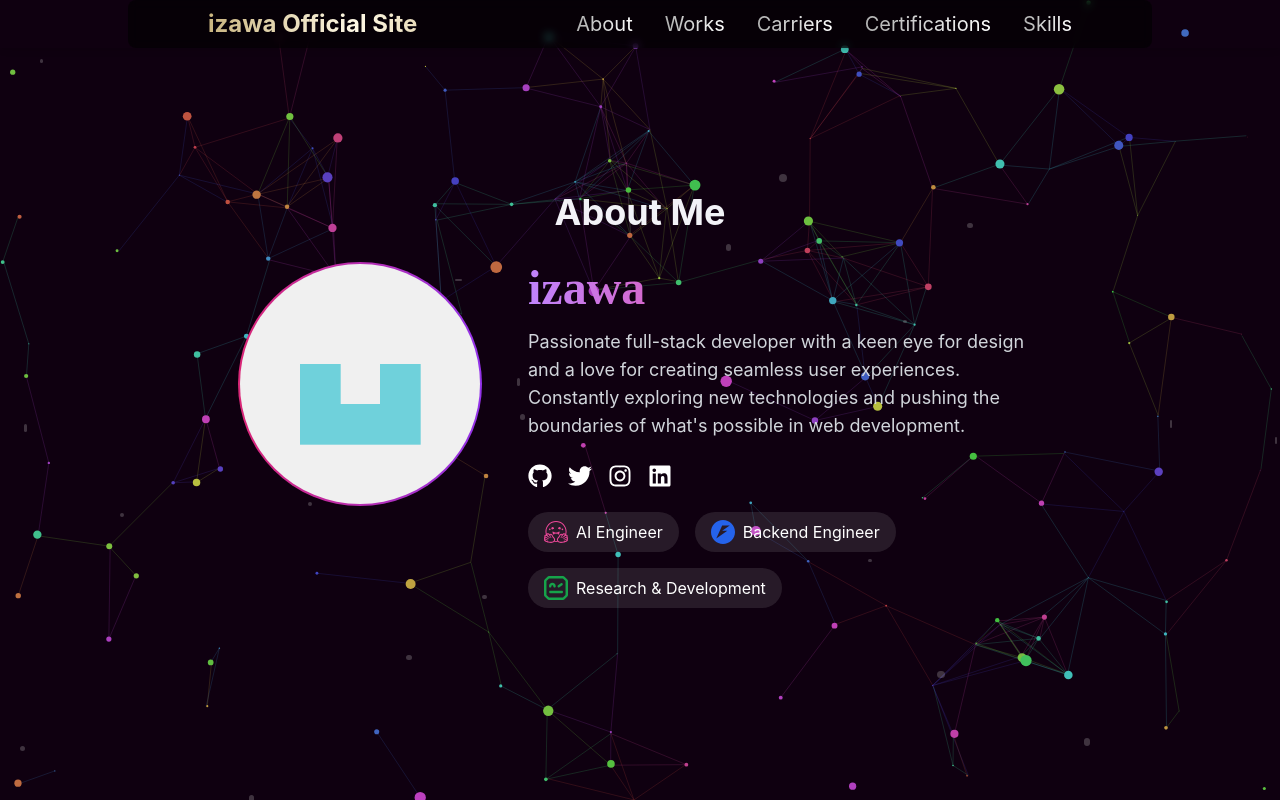
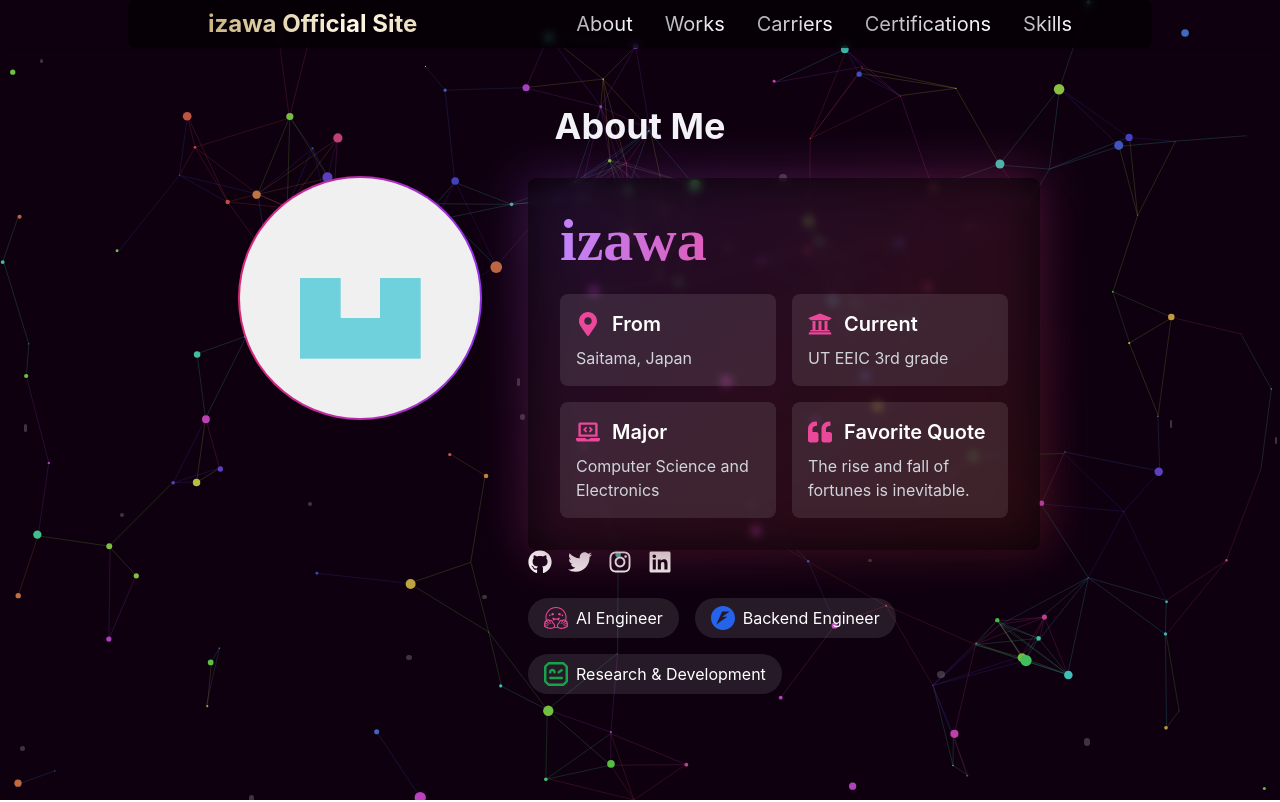
Before and after one commit to Omusubi0123/portfolio, a React (Vite) app: page / in a window 1280 px wide. Shown: the top 802 px of the page. Built offline with nearby package versions, Linux system fonts and the light colour scheme.

Commit message:
feat: Bioをかっこよくした

```diff
--- a/src/components/About/Bio.tsx
+++ b/src/components/About/Bio.tsx
@@ -1,27 +1,81 @@
 import type React from "react"
-import { motion } from "framer-motion"
+import { useState } from "react"
+import { motion, AnimatePresence } from "framer-motion"
+import { FaMapMarkerAlt, FaUniversity, FaLaptopCode, FaQuoteLeft } from "react-icons/fa"
 
-const Bio: React.FC = () => (
-  <>
+const Bio: React.FC = () => {
+  const [hoveredItem, setHoveredItem] = useState<string | null>(null)
+
+  const bioItems = [
+    { icon: <FaMapMarkerAlt />, label: "From", content: "Saitama, Japan" },
+    { icon: <FaUniversity />, label: "Current", content: "UT EEIC 3rd grade" },
+    { icon: <FaLaptopCode />, label: "Major", content: "Computer Science and Electronics" },
+    { icon: <FaQuoteLeft />, label: "Favorite Quote", content: "The rise and fall of fortunes is inevitable." },
+  ]
+
+  return (
+    <div className="relative">
+      <motion.div
+        className="absolute inset-0 bg-gradient-to-br from-purple-500/30 via-pink-500/30 to-red-500/30 rounded-lg filter blur-xl"
+        animate={{
+          scale: [1, 1.02, 1],
+          rotate: [0, 1, -1, 0],
+        }}
+        transition={{
+          duration: 5,
+          repeat: Number.POSITIVE_INFINITY,
+          repeatType: "reverse",
+        }}
+      />
+      <div className="relative bg-black/50 backdrop-blur-sm rounded-lg p-8 shadow-2xl">
         <motion.h1
-      className="text-4xl md:text-5xl font-bold mb-4 bg-clip-text text-transparent bg-gradient-to-r from-purple-400 via-pink-500 to-red-500"
+          className="text-5xl md:text-6xl font-bold mb-6 bg-clip-text text-transparent bg-gradient-to-r from-purple-400 via-pink-500 to-red-500"
           style={{ fontFamily: "'Caveat', cursive" }}
-      initial={{ opacity: 0, y: 20 }}
+          initial={{ opacity: 0, y: -20 }}
           animate={{ opacity: 1, y: 0 }}
-      transition={{ duration: 0.5, delay: 0.2 }}
+          transition={{ duration: 0.5 }}
         >
           izawa
         </motion.h1>
-    <motion.p
-      className="text-lg mb-6 text-gray-300"
-      initial={{ opacity: 0, y: 20 }}
-      animate={{ opacity: 1, y: 0 }}
-      transition={{ duration: 0.5, delay: 0.3 }}
+        <motion.div
+          className="grid grid-cols-1 md:grid-cols-2 gap-4"
+          initial={{ opacity: 0 }}
+          animate={{ opacity: 1 }}
+          transition={{ duration: 0.5, delay: 0.2 }}
         >
-      Passionate full-stack developer with a keen eye for design and a love for creating seamless user experiences.
-      Constantly exploring new technologies and pushing the boundaries of what's possible in web development.
-    </motion.p>
-  </>
+          {bioItems.map((item, index) => (
+            <motion.div
+              key={index}
+              className="relative group"
+              onMouseEnter={() => setHoveredItem(item.label)}
+              onMouseLeave={() => setHoveredItem(null)}
+              whileHover={{ scale: 1.05 }}
+              whileTap={{ scale: 0.95 }}
+            >
+              <div className="bg-white/10 rounded-lg p-4 transition-all duration-300 group-hover:bg-white/20">
+                <div className="flex items-center mb-2">
+                  <span className="text-2xl mr-3 text-pink-500">{item.icon}</span>
+                  <h2 className="text-xl font-semibold text-white">{item.label}</h2>
+                </div>
+                <p className="text-gray-300">{item.content}</p>
+              </div>
+              <AnimatePresence>
+                {hoveredItem === item.label && (
+                  <motion.div
+                    className="absolute inset-0 bg-gradient-to-r from-purple-500/20 to-pink-500/20 rounded-lg z-10"
+                    initial={{ opacity: 0 }}
+                    animate={{ opacity: 1 }}
+                    exit={{ opacity: 0 }}
+                    transition={{ duration: 0.2 }}
+                  />
+                )}
+              </AnimatePresence>
+            </motion.div>
+          ))}
+        </motion.div>
+      </div>
+    </div>
   )
+}
 
 export default Bio
```
Lines whose indentation alone changed are shown as unchanged.
